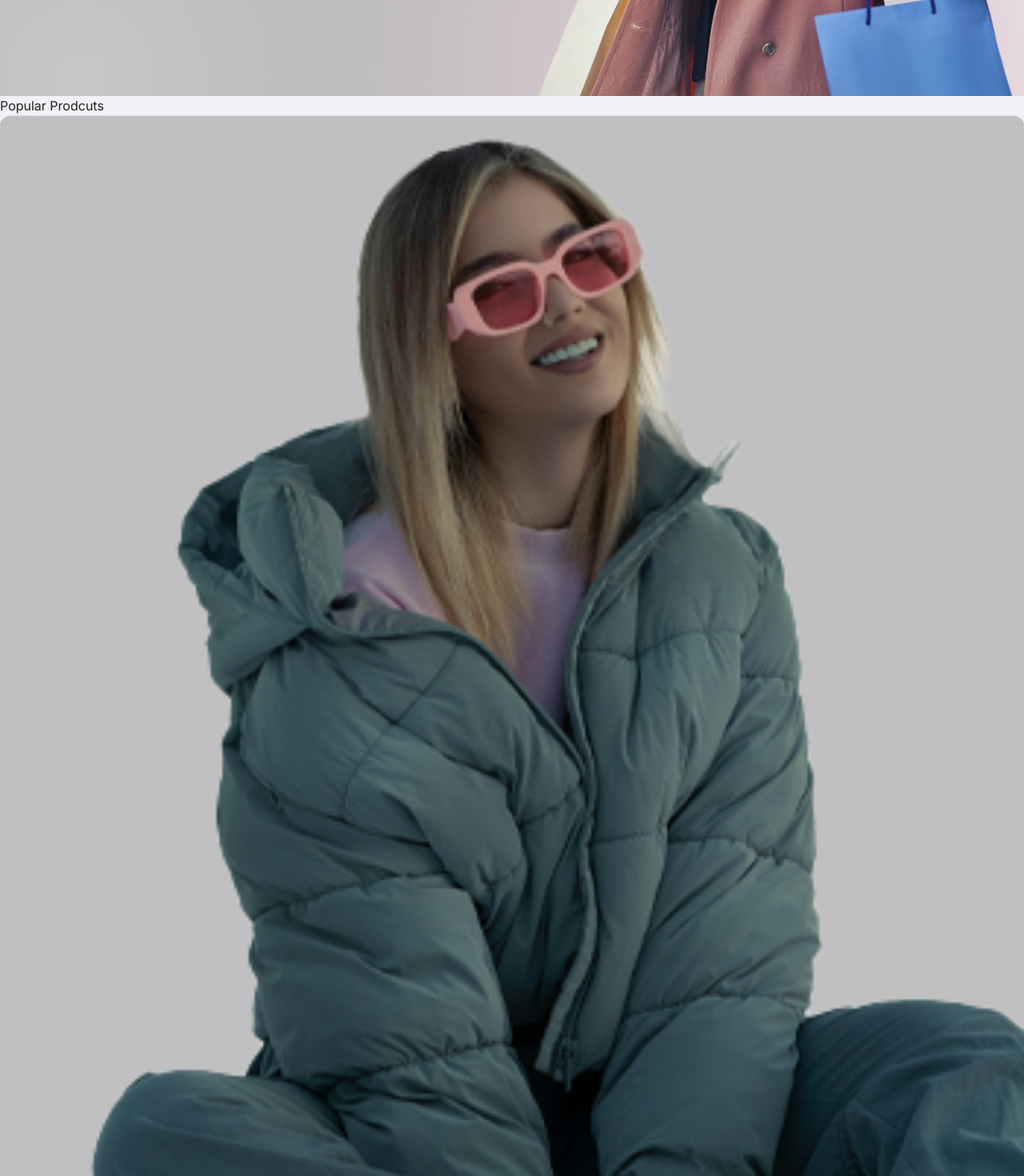
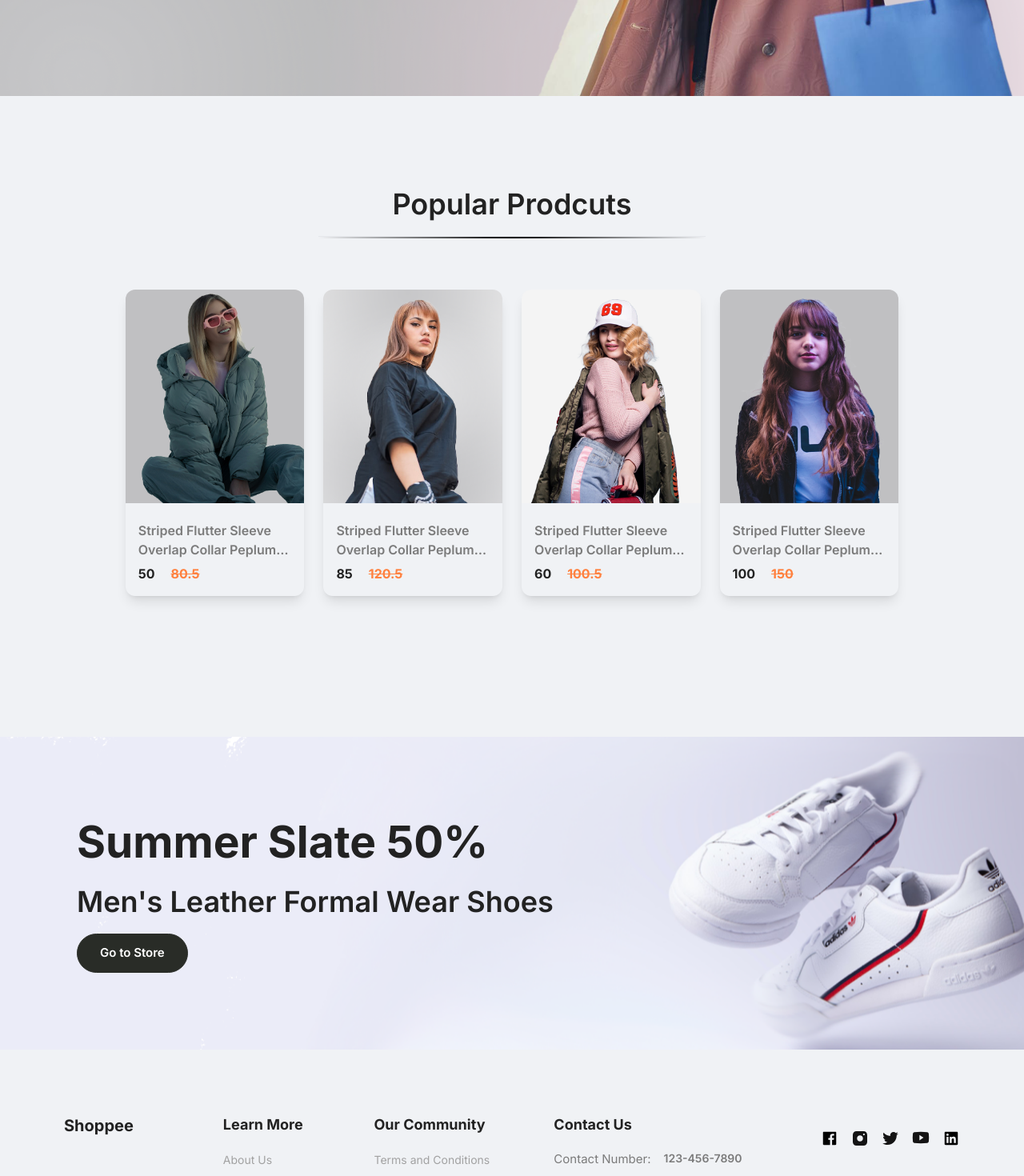
Before and after one commit to Spaicrow/sexto_proyecto, a React (Vite) app in the folder Frontend/: page / in a window 1280 px wide. Shown: the part 680-2150 px from the top of the page at 80% size. Built offline with nearby package versions, Linux system fonts and the light colour scheme.

Commit message:
3cer_intento_1.5

```diff
--- /dev/null
+++ b/Frontend/src/components/NewCollections.jsx
@@ -0,0 +1,11 @@
+import React from 'react'
+
+const NewCollections = () => {
+  return (
+    <div>
+
+    </div>
+  )
+}
+
+export default NewCollections
--- /dev/null
+++ b/Frontend/src/components/NewsLatter.jsx
@@ -0,0 +1,10 @@
+
+const NewsLatter = () => {
+  return (
+    <div>
+
+    </div>
+  )
+}
+
+export default NewsLatter
--- /dev/null
+++ b/Frontend/src/components/Offer.jsx
@@ -0,0 +1,14 @@
+
+const Offer = () => {
+  return (
+   <section className="bg-banneroffer bg-cover bg-center w-full px-4 py-24 mt-16">
+    <div className="max_padd_container">
+        <h2 className="h2">Summer Slate 50%</h2>
+        <h3 className="h3">Men's Leather Formal Wear Shoes</h3>
+        <button className="btn_dark_rounded">Go to Store</button>
+    </div>
+   </section>
+  )
+}
+
+export default Offer
--- a/Frontend/src/components/Popular.jsx
+++ b/Frontend/src/components/Popular.jsx
@@ -3,12 +3,12 @@ import POPULAR from "../assets/popular"
 import Item from './Item'
 const Popular = () => {
   return (
-   <section>
-    <div>
-        <h3>Popular Prodcuts</h3>
-        <hr />
+   <section className='bg-primary'>
+    <div className='max_padd_container py-12 xl:py-28 xl:w-[88%]'>
+        <h3 className='h3 text-center'>Popular Prodcuts</h3>
+        <hr  className='h-[3px] md:w-1/2 mx-auto bg-gradient-to-l from-transparent via-black to-transparent mb-16'/>
         {/* {contaienr} */}
-        <div>
+        <div className='grid grid-cols-1 xs:grid-cols-2 md:grid-cols-3 xl:grid-cols-4 gap-6'>
             {POPULAR.map((item) => (
                 <Item key={item.id} id={item.id} image={item.image} name={item.name} new_price={item.new_price} old_price={item.old_price}/>
             ))}
--- a/Frontend/src/pages/Home.jsx
+++ b/Frontend/src/pages/Home.jsx
@@ -1,13 +1,17 @@
 import React from "react"
 import Hero from "../components/Hero"
 import Popular from "../components/Popular"
-
+import Offer from "../components/Offer"
+import NewCollections from "../components/NewCollections"
+import NewsLatter from "../components/NewsLatter"
 const Home = () => {
   return (
     <>
     <Hero />
     <Popular />
-
+    <Offer />
+    <NewCollections />
+    <NewsLatter />
     </>
   )
 }
```
